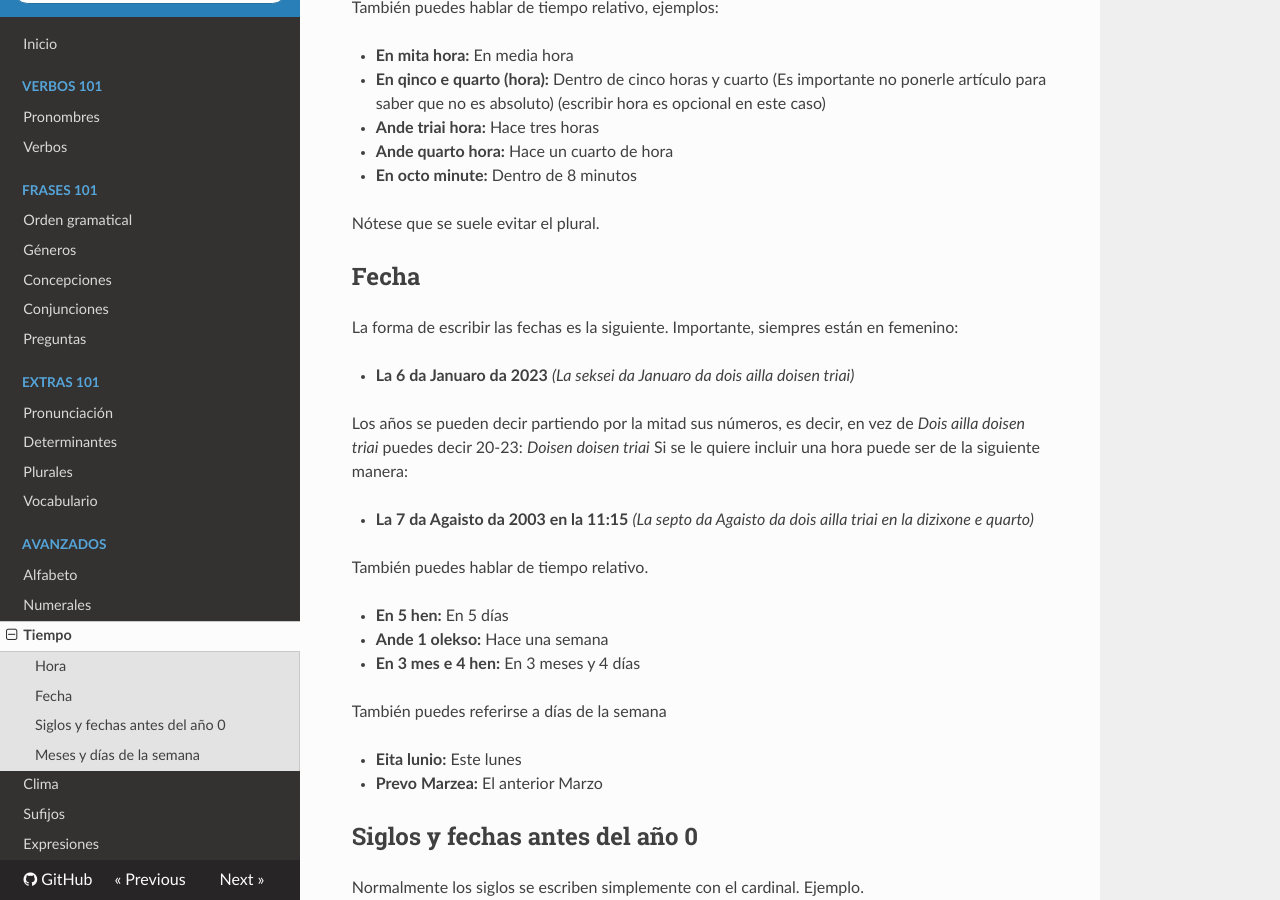
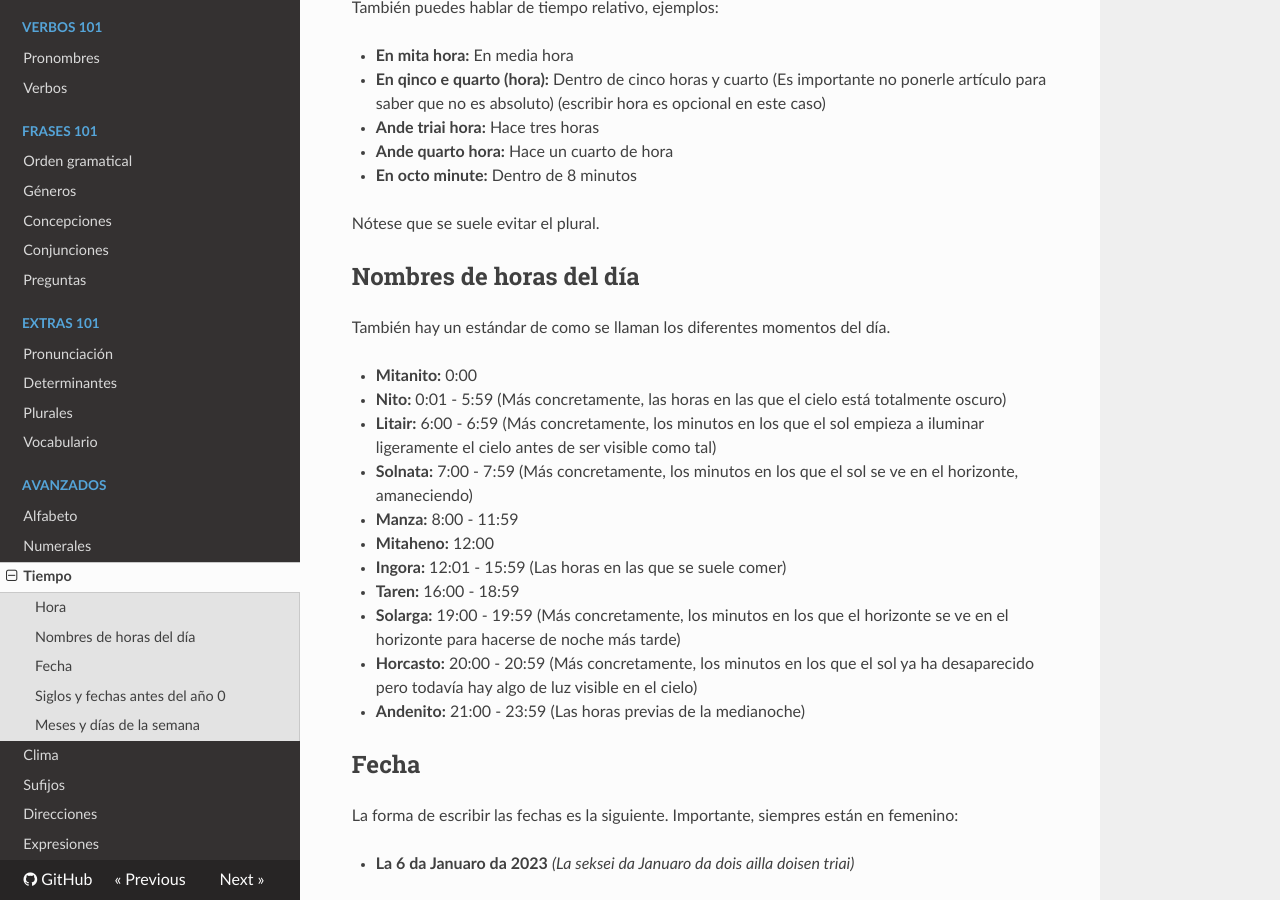
Before and after one commit to AntikoreDev/oda-primera, an MkDocs documentation site: the page built from docs/advanced/time.md, in a window 1280 px wide and 900 px high, scrolled down 484 px. Built offline with MkDocs 1.6.1, drawn with Linux system fonts in a browser that asks for light colours; nearby versions of some CDN libraries.

Commit message:
New directions stuff

```diff
--- a/docs/advanced/time.md
+++ b/docs/advanced/time.md
@@ -20,6 +20,21 @@ También puedes hablar de tiempo relativo, ejemplos:
 - **En octo minute:** Dentro de 8 minutos
 
 Nótese que se suele evitar el plural.
+
+## Nombres de horas del día
+También hay un estándar de como se llaman los diferentes momentos del día.
+
+- **Mitanito:** 0:00
+- **Nito:** 0:01 - 5:59 (Más concretamente, las horas en las que el cielo está totalmente oscuro)
+- **Litair:** 6:00 - 6:59 (Más concretamente, los minutos en los que el sol empieza a iluminar ligeramente el cielo antes de ser visible como tal)
+- **Solnata:** 7:00 - 7:59 (Más concretamente, los minutos en los que el sol se ve en el horizonte, amaneciendo)
+- **Manza:** 8:00 - 11:59
+- **Mitaheno:** 12:00
+- **Ingora:** 12:01 - 15:59 (Las horas en las que se suele comer)
+- **Taren:** 16:00 - 18:59
+- **Solarga:** 19:00 - 19:59 (Más concretamente, los minutos en los que el horizonte se ve en el horizonte para hacerse de noche más tarde)
+- **Horcasto:** 20:00 - 20:59 (Más concretamente, los minutos en los que el sol ya ha desaparecido pero todavía hay algo de luz visible en el cielo)
+- **Andenito:** 21:00 - 23:59 (Las horas previas de la medianoche)
 
 ## Fecha
 La forma de escribir las fechas es la siguiente. Importante, siempres están en femenino:
--- a/mkdocs.yml
+++ b/mkdocs.yml
@@ -26,6 +26,7 @@ nav:
     - Tiempo: advanced/time.md
     - Clima: advanced/climate.md
     - 'Sufijos': advanced/suffixes.md
+    - Direcciones: advanced/directions.md
     - Expresiones: advanced/expressions.md
 
 theme: readthedocs
```
Also changed, not shown: docs/advanced/directions.md (added, +49 -0 lines).
